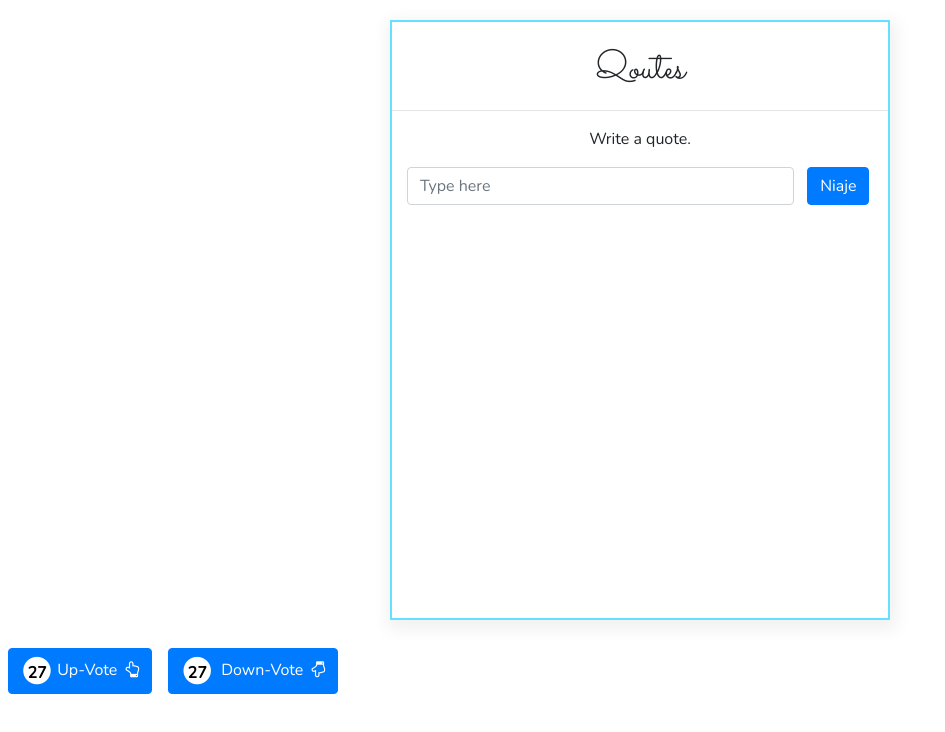
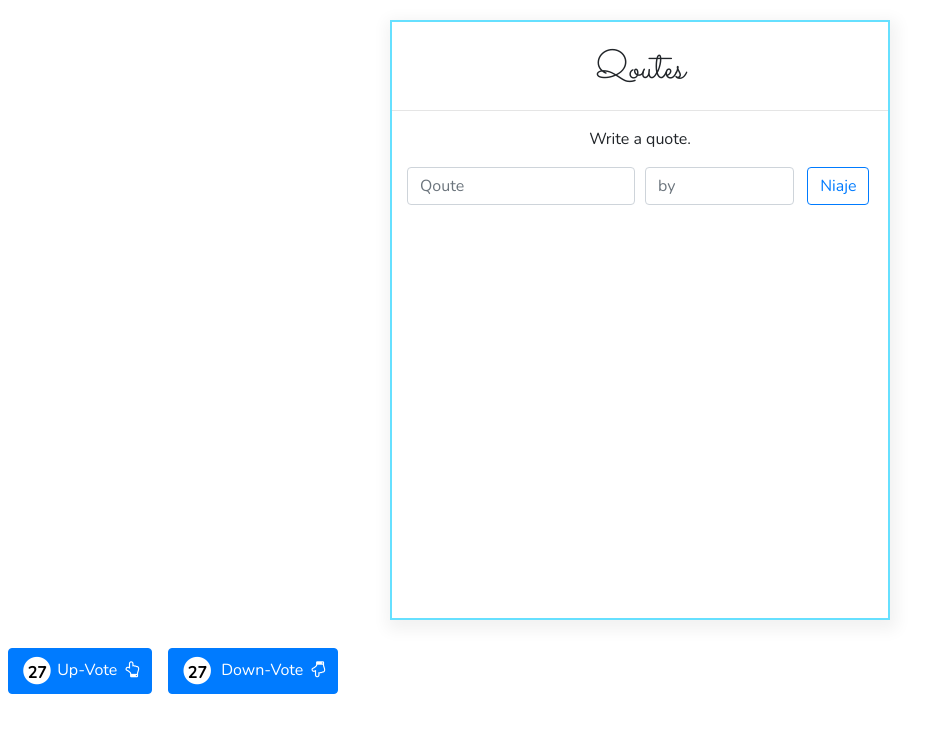
Before and after one commit to SamNgigi/Quotes, an Angular app: page / in a window 1280 px wide. Shown: the top 732 px of the page, without its empty margins (0-945 px from the left). Built offline with nearby package versions, Linux system fonts and the light colour scheme.

Commit message:
changed writtenQoute to inputQuote and created submition function

```diff
--- a/src/app/write-qoute/write-qoute.component.html
+++ b/src/app/write-qoute/write-qoute.component.html
@@ -5,19 +5,23 @@
    Output binding syntax is ();
   -->
   <div class="container">
-    <form class="form-row">
-      <div class="col-10">
+    <form (ngSubmit)="submitQoute()" #goalForm = "ngForm" class="form-row">
+      <div class="col-6">
         <!--If ngModel is used within a form tag, either the name attribute must be set or the form
       control must be defined as 'standalone' in ngModelOptions.
 
       Example 1: <input [(ngModel)]="person.firstName" name="first">
       Example 2: <input [(ngModel)]="person.firstName" [ngModelOptions]="{standalone: true}">
+
+      notice that the ids "#id" is used when when submiting the forms as the ids are referenced through the ngModel
     at -->
-        <input id="qoute" type="text" class="form-control" placeholder="Type here" [(ngModel)]="writtenQuote.qoute" value={{writtenQuote}} name="qoute"/>
-        {{writtenQuote.qoute}}
+        <input id="qoute" type="text" class="form-control" placeholder="Qoute" [(ngModel)]="inputQuote.qoute" value={{inputQuote}} name="qoute" #qoute="ngModel" /> {{inputQuote.qoute}}
+      </div>
+      <div class="col-4">
+        <input id="by" type="text" class="form-control" placeholder="by" [(ngModel)]="inputQuote.by" value="{{inputQuote}}" name="by" #by="ngModel" />
       </div>
       <div class="col-2">
-        <button type="button"(click)="addQuote" class="btn btn-primary">Niaje</button>
+        <button type="button" (click)="addQuote" class="btn btn-outline-primary">Niaje</button>
       </div>
     </form>
   </div>
--- a/src/app/write-qoute/write-qoute.component.ts
+++ b/src/app/write-qoute/write-qoute.component.ts
@@ -1,4 +1,4 @@
-import { Component, OnInit } from '@angular/core';
+import { Component, OnInit, Output, EventEmitter } from '@angular/core';
 import { Qoute } from "../qoute";
 @Component({
   selector: 'app-write-qoute',
@@ -7,7 +7,13 @@ import { Qoute } from "../qoute";
 })
 export class WriteQouteComponent implements OnInit {
 
-  writtenQuote = new Qoute(0,"","");
+  inputQuote = new Qoute(0,"","");
+
+  @Output() addQoute = new EventEmitter<Qoute>();
+
+  submitQoute(){
+    this.addQoute.emit(this.inputQuote);
+  }
 
   constructor() {
 
```
